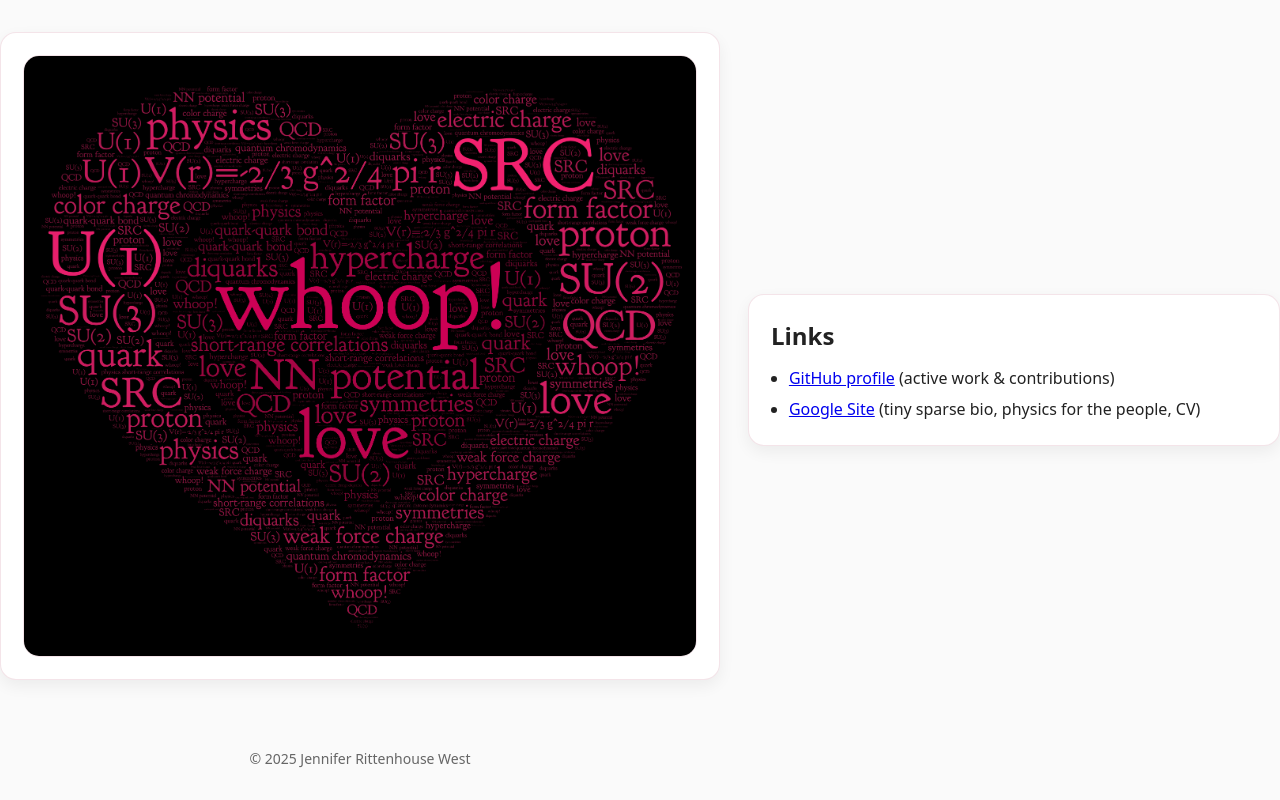
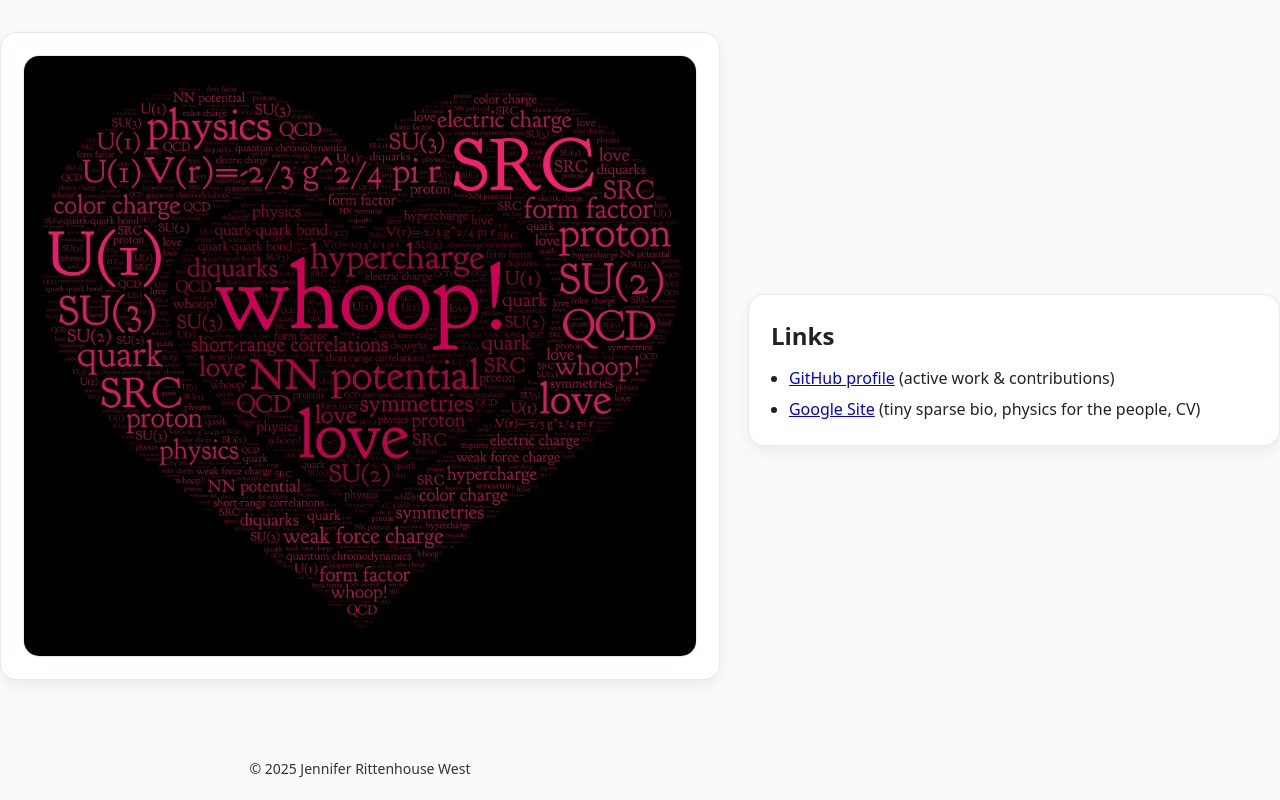
Before and after one commit to rittenhousewest/rittenhousewest.github.io, a plain HTML site: page index.html in a window 1280 px wide. Shown: the part 908-1708 px from the top of the page. Drawn offline with Linux system fonts and the light colour scheme.

Commit message:
Add footer styles to index.html
Add footer styling with center alignment and spacing

```diff
--- a/index.html
+++ b/index.html
@@ -12,6 +12,12 @@
       --bg:#fafafa;
       --card:#ffffff;
       --ring: rgba(180,74,107,.15);
+        footer {
+    text-align: center;
+    margin-top: 40px;  /* adds a little space above */
+    padding: 10px 0;
+    color: #333;        /* optional styling */
+  }
     }
     @media (prefers-color-scheme: dark){
       :root{ --ink:#e8e8e8; --muted:#bbb; --bg:#0e0f12; --card:#14161b; --ring: rgba(180,74,107,.25); }
```
